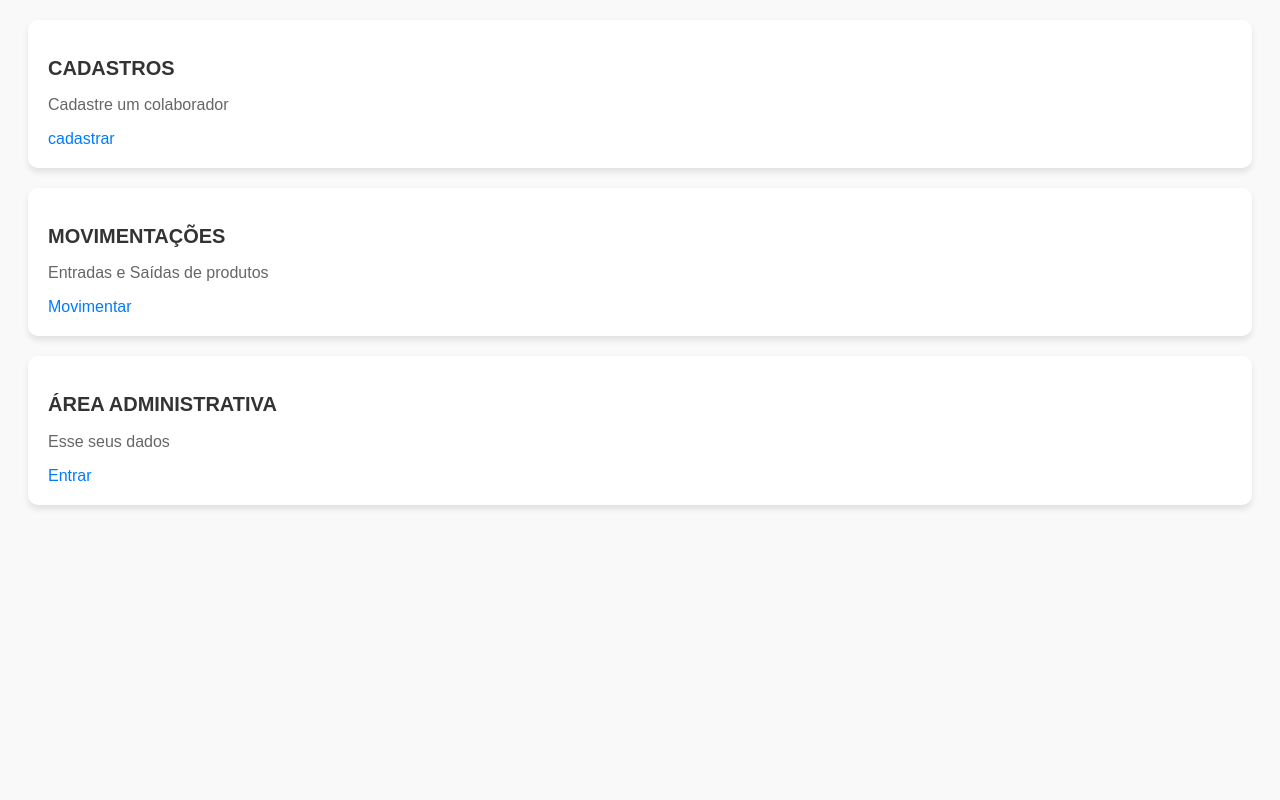
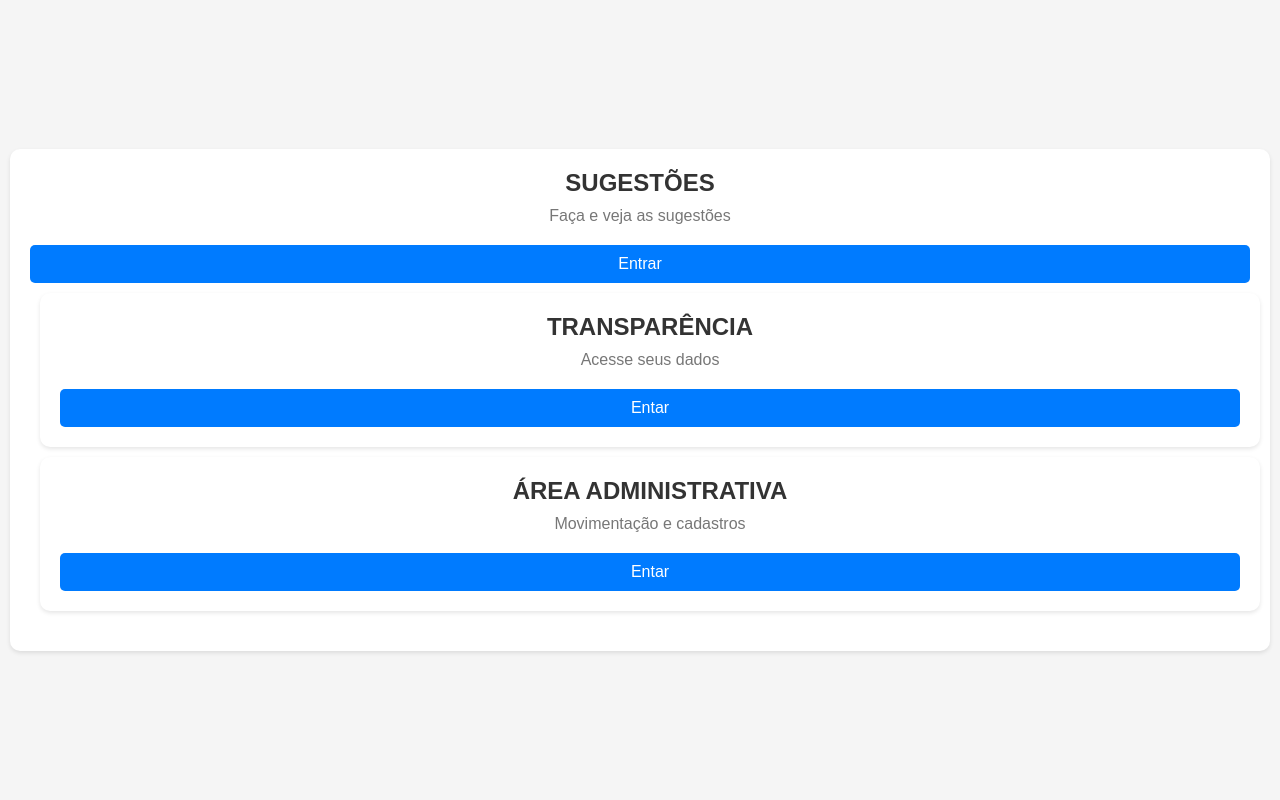
Before and after one commit to OliveiraVitor94/Projeto-integrador-1, a Django app: page / in a window 1280 px wide. Run offline with Django 5.2, Linux system fonts and the light colour scheme.

Commit message:
definicao app

```diff
--- a/cadastro/urls.py
+++ b/cadastro/urls.py
@@ -2,6 +2,8 @@ from django.urls import path
 from . import views
 
 urlpatterns = [
+    path('', views.cadastro, name="cadastro"),
     path('colaboradores/', views.colaboradores, name="colaboradores"),
     path('produtos/', views.produtos, name="produtos")
+
 ]
--- a/publico/templates/publico_index.html
+++ b/publico/templates/publico_index.html
@@ -1,35 +1,37 @@
 {% load static %}
 
 
+<!DOCTYPE html>
 
-<!DOCTYPE html>
 <html lang="pt-BR">
 <head>
     <meta charset="UTF-8">
     <meta name="viewport" content="width=device-width, initial-scale=1.0">
     <title>Meus Cards</title>
-    <link rel="stylesheet" href="{% static 'publico/home/css.css' %}">
+    <link rel="stylesheet" href="{% static 'publico/css.css' %}">
 </head>
 <body>
-    <div class="card">
-        <h2>CADASTROS</h2>
-        <p>Cadastre um colaborador</p>
-        <a href="#">cadastrar</a>
-    </div>
+    <p>
+    <div class="card-container">
+        <div class="card">
+            <h2>SUGESTÕES</h2>
+            <p>Faça e veja as sugestões</p>
+            <a href="#">Entrar</a>
+        <div>
 
-    <div class="card">
-        <h2>MOVIMENTAÇÕES</h2>
-        <p>Entradas e Saídas de produtos</p>
-        <a href="#">Movimentar</a>
-    </div>
-
-    <div class="card">
-        <h2>ÁREA ADMINISTRATIVA</h2>
-        <p>Esse seus dados</p>
-        <a href="#">Entrar</a>
-    </div>
+        <div class="card">
+            <h2>TRANSPARÊNCIA</h2>
+            <p>Acesse seus dados</p>
+            <a href="/tranparencia/">Entar</a>
+        </div>
 
 
-
+        <div class="card">
+            <h2>ÁREA ADMINISTRATIVA</h2>
+            <p>Movimentação e cadastros</p>
+            <a href="/admin/">Entar</a>
+        </div>
+    </div>
+    <p>
 </body>
 </html>
--- a/publico/urls.py
+++ b/publico/urls.py
@@ -4,5 +4,5 @@ from . import views
 urlpatterns = [
     path('', views.index, name='index'),
     path('tranparencia/', views.transparencia, name="transparencia"),
-    path('lista_produtos/', views.lista_produtos, name="lista_produtos")
+    path('sugestoes/', views.sugestoes, name="sugestoes")
 ]
--- a/publico/views.py
+++ b/publico/views.py
@@ -1,14 +1,16 @@
 from django.http import HttpResponse
 
 from django.shortcuts import render
-
+from django.views.generic import ListView
+from cadastro.models import Produtos
 # Create your views here.
 
 def transparencia(request):
-    return render(request, 'transparencia.html')
+    produtos_list = Produtos.objects.all()  # Obtém todos os produtos do banco de dados
+    return render(request, 'transparencia.html', {'produtos_list': produtos_list})
 
-def lista_produtos(request):
-    return render(request, 'lista_produtos.html')
+def sugestoes(request):
+    return render(request, 'sugestoes.html')
 
 def index(request):
     return render(request, 'publico_index.html')
--- /dev/null
+++ b/templates/static/publico/css.css
@@ -0,0 +1,64 @@
+/* home.css */
+
+/* Reset de margem e preenchimento padrão para todos os elementos */
+* {
+    margin: 0;
+    padding: 0;
+    box-sizing: border-box;
+}
+
+/* Defina uma cor de fundo para a página inteira */
+body {
+    background-color: #f5f5f5;
+    font-family: Arial, sans-serif;
+}
+
+/* Centralize o container dos cards horizontalmente */
+.card-container {
+    display: flex;
+    justify-content: center;
+    align-items: center;
+    height: 100vh;
+    flex-wrap: wrap; /* Adicione esta linha para que os cards se ajustem em telas menores */
+}
+
+/* Estilize os cards individuais */
+.card {
+    background-color: #ffffff;
+    border-radius: 10px;
+    box-shadow: 0 2px 4px rgba(0, 0, 0, 0.1);
+    padding: 20px;
+    text-align: center;
+    width: 100%; /* Altere a largura para ocupar 100% da largura da tela */
+    margin: 10px; /* Adicione um espaçamento entre os cards */
+}
+
+/* Estilize os títulos dos cards */
+.card h2 {
+    font-size: 1.5rem;
+    color: #333;
+    margin-bottom: 10px;
+}
+
+/* Estilize o subtexto dos cards */
+.card p {
+    font-size: 1rem;
+    color: #777;
+    margin-bottom: 20px;
+}
+
+/* Estilize os links dos cards */
+.card a {
+    display: block;
+    background-color: #007bff;
+    color: #ffffff;
+    text-decoration: none;
+    padding: 10px;
+    border-radius: 5px;
+    transition: background-color 0.3s ease;
+}
+
+/* Efeito de hover para os links dos cards */
+.card a:hover {
+    background-color: #0056b3;
+}
--- a/templates/static/publico/home/css.css
+++ /dev/null
@@ -1,33 +0,0 @@
-/* styles.css */
-
-body {
-    font-family: Arial, sans-serif;
-    background-color: #f9f9f9;
-}
-
-.card {
-    background-color: #fff;
-    border-radius: 10px;
-    padding: 20px;
-    margin: 20px;
-    box-shadow: 0 4px 6px rgba(0, 0, 0, 0.1);
-}
-
-h2 {
-    font-size: 20px;
-    color: #333;
-}
-
-p {
-    font-size: 16px;
-    color: #666;
-}
-
-a {
-    color: #007bff;
-    text-decoration: none;
-}
-
-a:hover {
-    text-decoration: underline;
-}
```
Also changed, not shown: cadastro/forms.py (added, +8 -0 lines), cadastro/views.py (+8 -5 lines), publico/templates/transparencia.html (+7 -0 lines), templates/static/movimentacao/css/movimentacao.css (deleted, +0 -66 lines), templates/static/publico/home/script.js (deleted, +0 -9 lines), cadastro/templates/cadastro.html (added), db.sqlite3, movimentacao/views.py (line endings or trailing spaces), publico/templates/sugestoes.html (added), templates/static/movimentacao/img/01.png (deleted), templates/static/publico/js.js (added).
